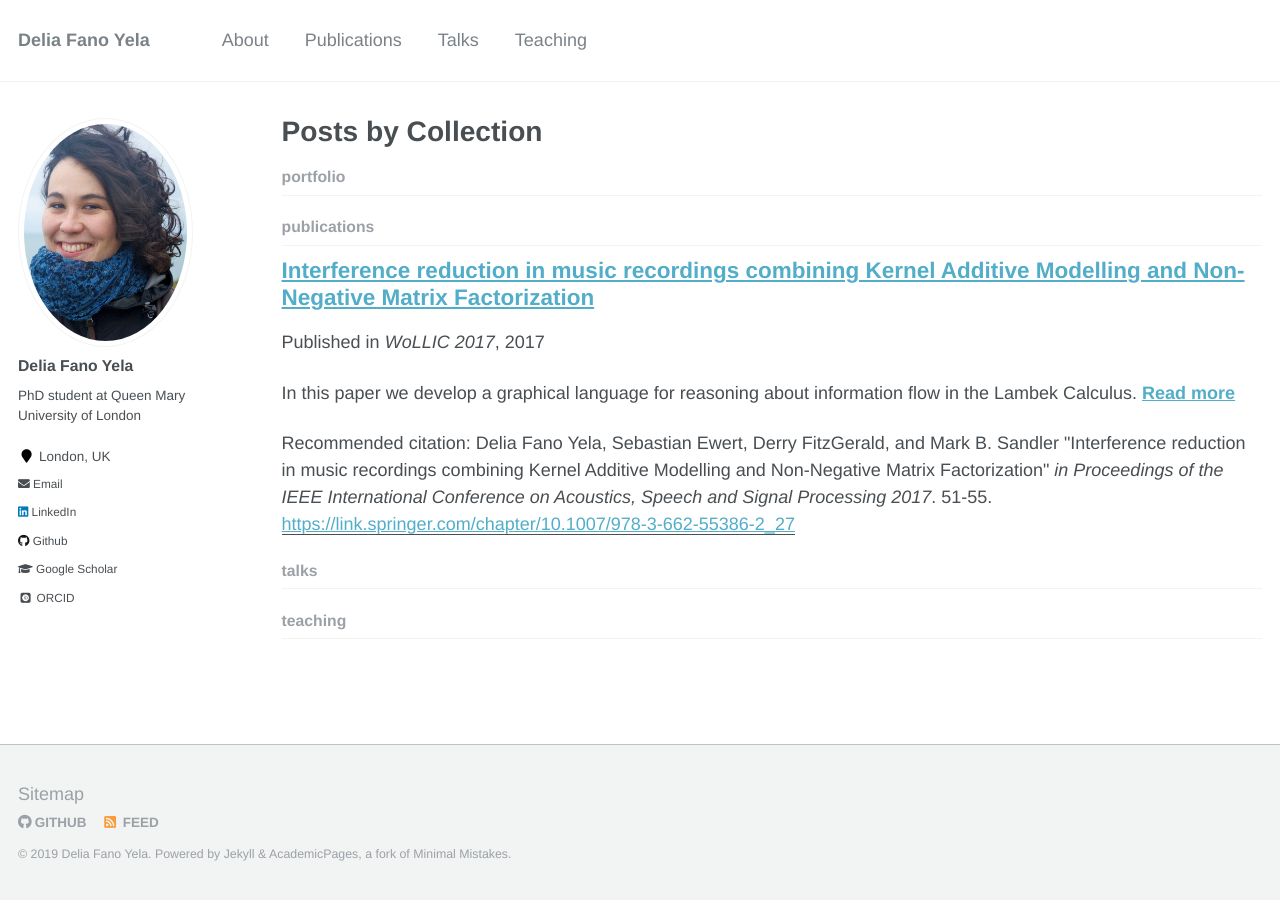
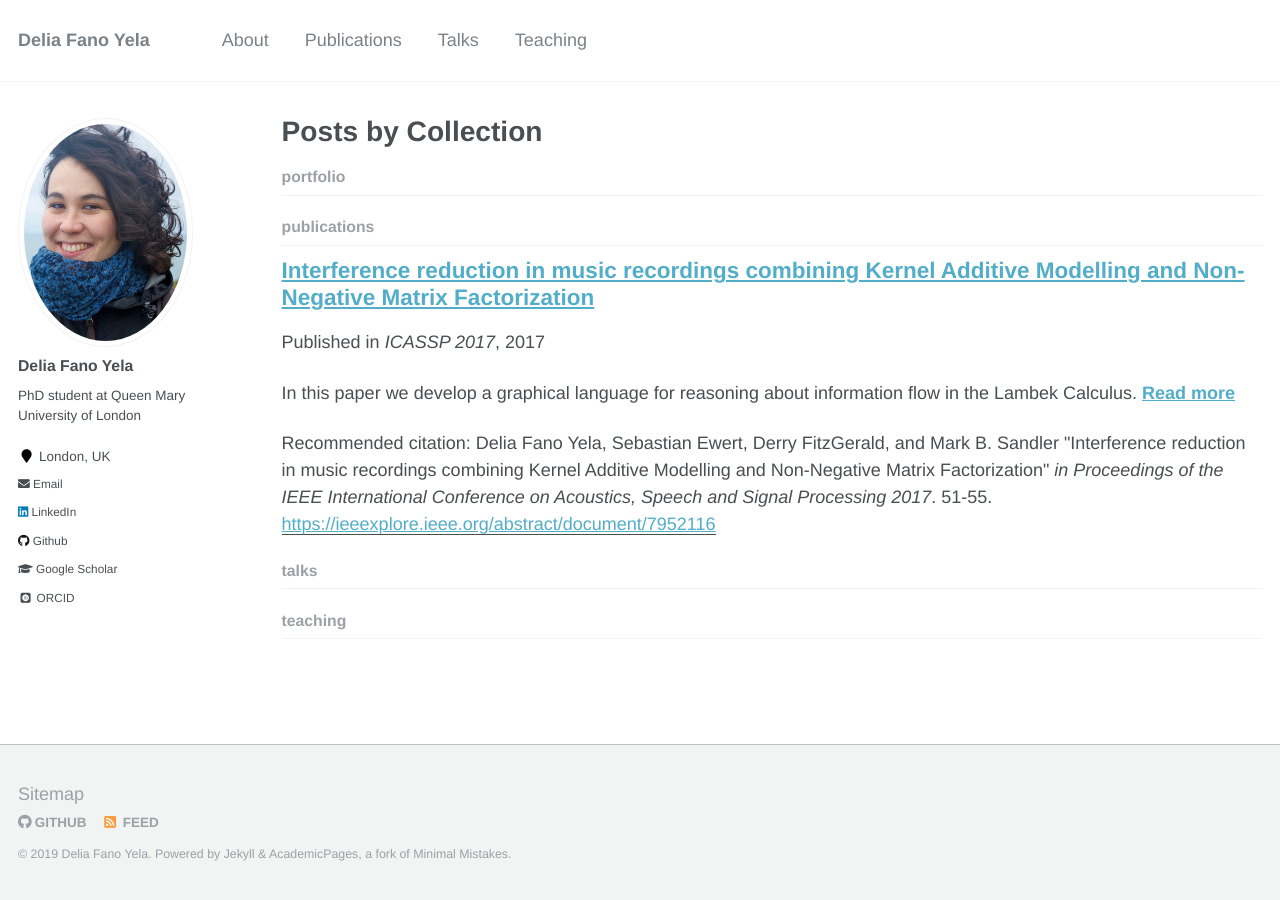
Before and after one commit to wil-j-wil/wil-j-wil2.github.io, a Jekyll site: the page built from _pages/collection-archive.html, in a window 1280 px wide. Built offline with Jekyll 4.4.1, drawn with Linux system fonts in a browser that asks for light colours; some web fonts are replaced.

Commit message:
pub typo

```diff
--- a/_publications/2017-01-01-paper-title-number-1.md
+++ b/_publications/2017-01-01-paper-title-number-1.md
@@ -6,8 +6,8 @@ excerpt: 'In this paper we develop a graphical language for reasoning about info
 type: published
 date: 2017-10-01
 year: 2017
-venue: 'WoLLIC 2017'
-paperurl: 'https://link.springer.com/chapter/10.1007/978-3-662-55386-2_27'
+venue: 'ICASSP 2017'
+paperurl: 'https://ieeexplore.ieee.org/abstract/document/7952116'
 citation: 'Delia Fano Yela, Sebastian Ewert, Derry FitzGerald, and Mark B. Sandler &quot;Interference reduction in music recordings combining Kernel Additive Modelling and Non-Negative Matrix Factorization&quot; <i>in Proceedings of the IEEE International Conference on Acoustics, Speech and Signal Processing 2017</i>. 51-55.'
 ---
 In this paper we develop a graphical language for reasoning about information flow in the Lambek Calculus.
```
